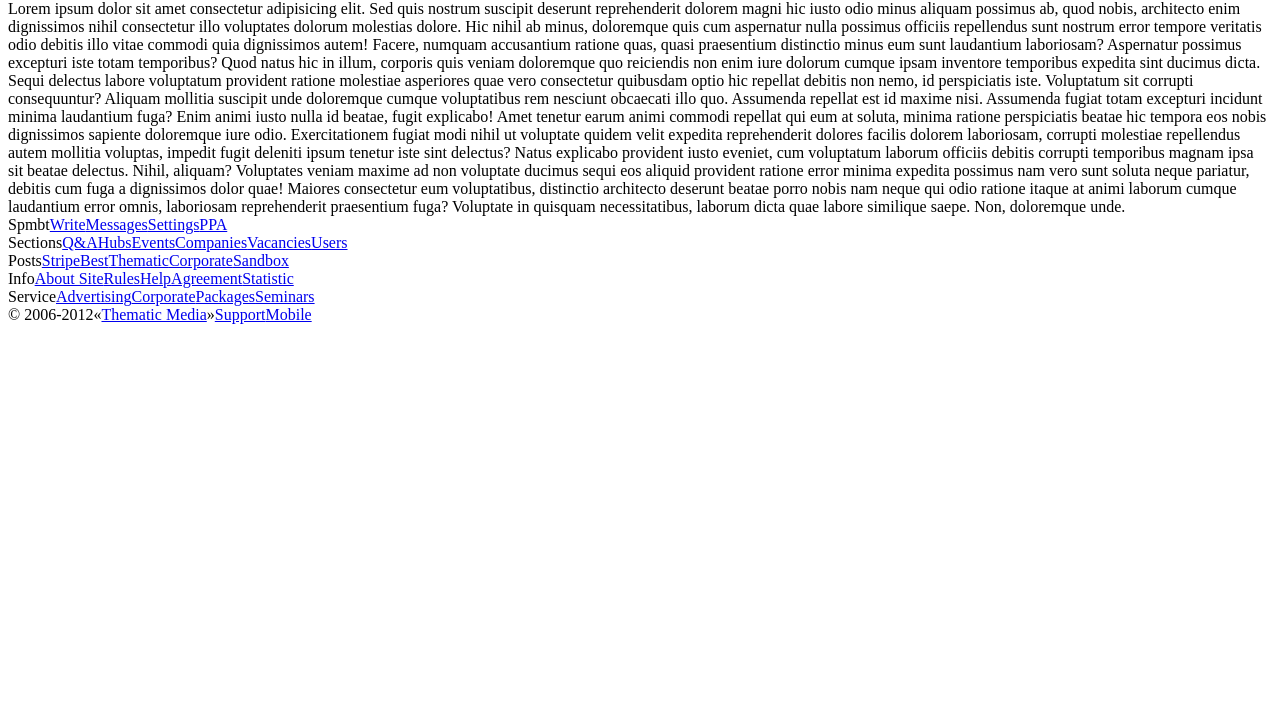
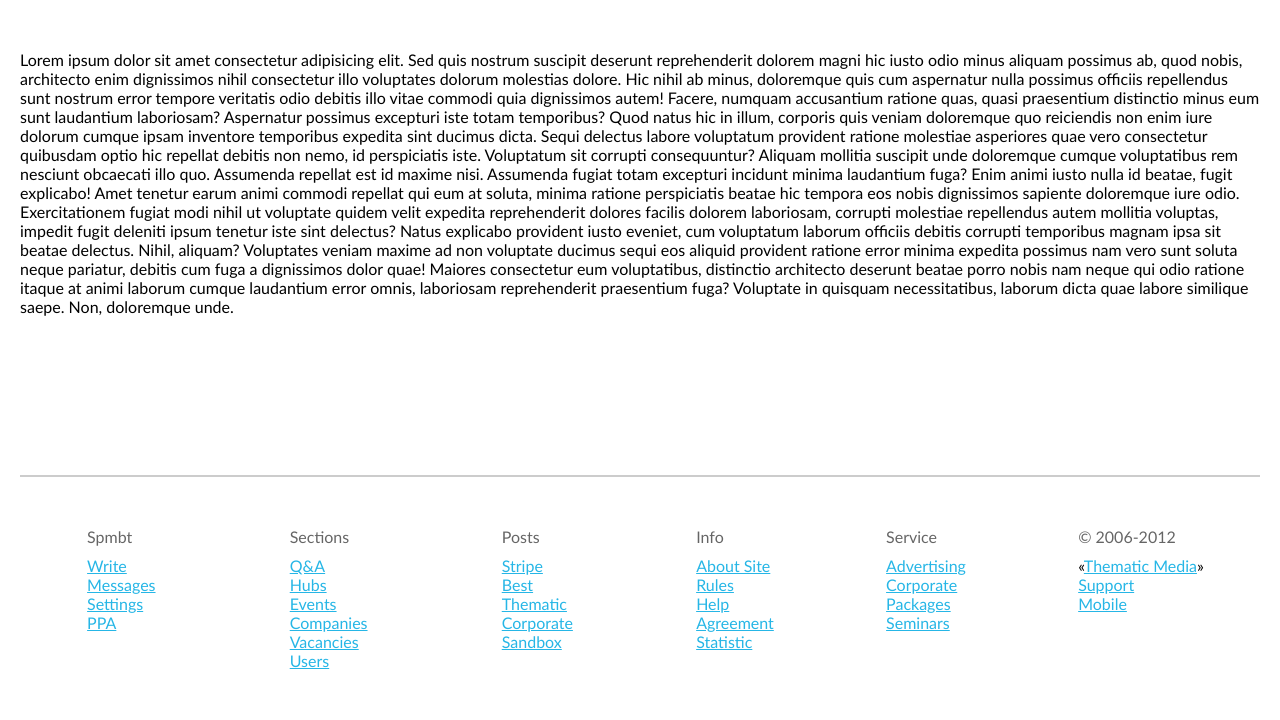
Before and after one commit to DenBulaev/html-sass-task6, a website: page src/index.html in a window 1280 px wide. Shown: the part 80-800 px from the top of the page. Drawn offline with Linux system fonts and the light colour scheme; files that its build step writes are made by us from their sources; the site is published under a folder, as on GitHub Pages, so addresses that start at the root find nothing.

Commit message:
slash removed

```diff
--- a/src/index.html
+++ b/src/index.html
@@ -4,7 +4,7 @@
     <meta charset="UTF-8">
     <meta http-equiv="X-UA-Compatible" content="IE=edge">
     <meta name="viewport" content="width=device-width, initial-scale=1.0">
-    <link rel="stylesheet" href="/src/css/styles.css">
+    <link rel="stylesheet" href="src/css/styles.css">
     <title>task6</title>
   </head>
   <body>
```
